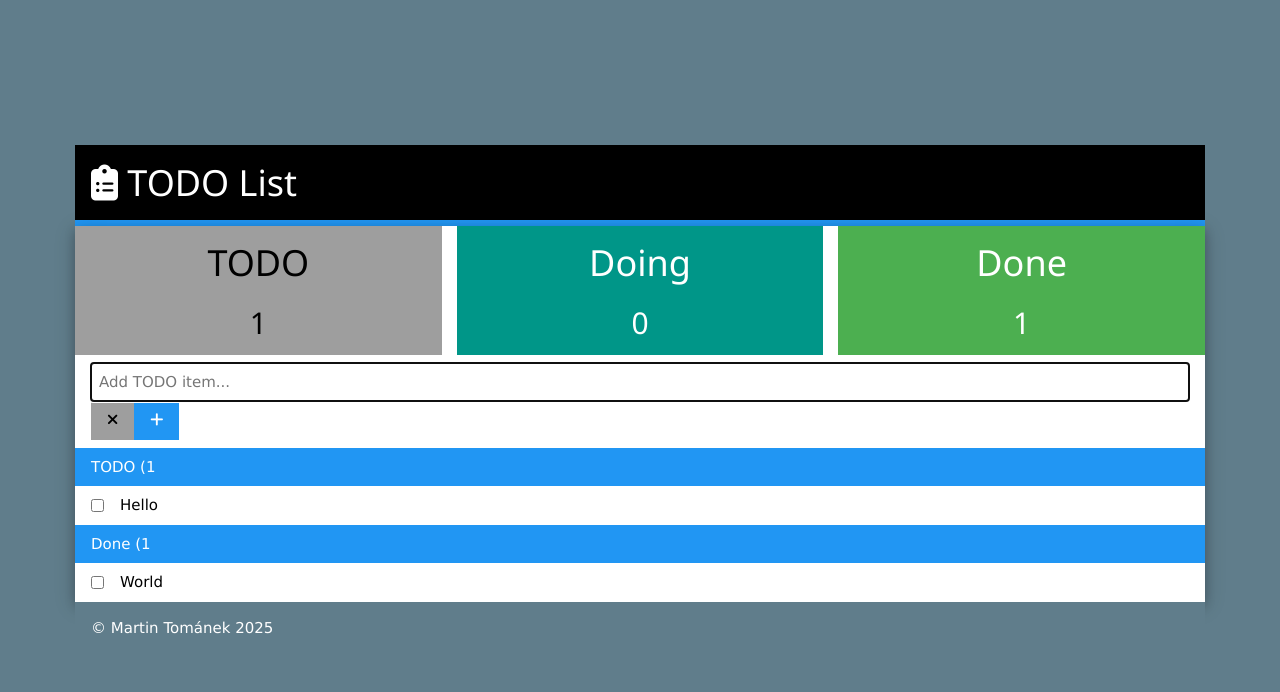
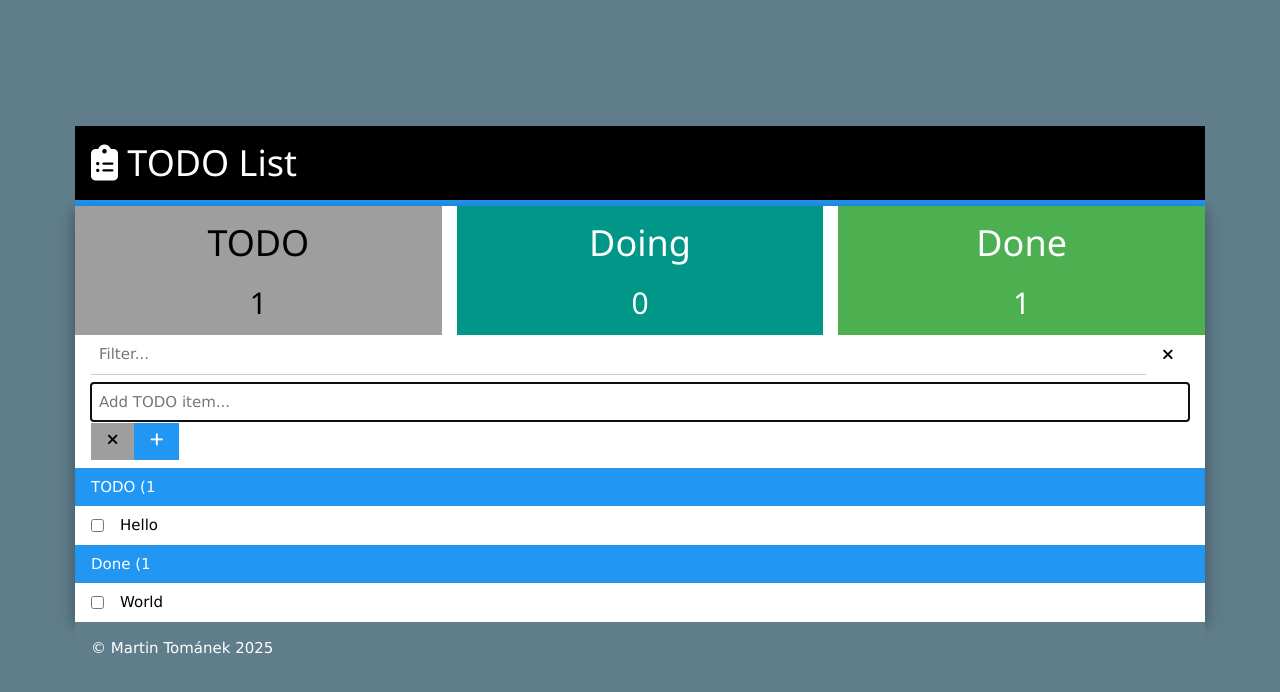
Before and after one commit to Finishxx/todo, a Vue app in the folder frontend/: page / in a window 1280 px wide. Shown: the top 692 px of the page. Built offline with nearby package versions, Linux system fonts and the light colour scheme.

Commit message:
Add TodoFilter

```diff
--- a/frontend/src/components/TodoApp.vue
+++ b/frontend/src/components/TodoApp.vue
@@ -1,9 +1,9 @@
 <script setup lang="ts">
-import { computed, type Ref, ref } from "vue"
+import { computed, type ComputedRef, type Ref, ref } from "vue"
 import { type TodoEntry, TodoEntryStatus } from "@/model/TodoEntry.ts"
 import TodoSummary from "@/components/todo/TodoSummary.vue"
+import TodoFilter from "@/components/todo/TodoFilter.vue"
 
-const newTodoText: Ref<string> = ref("")
 const entries: Ref<TodoEntry[]> = ref([
   { id: 1, name: "Hello", status: TodoEntryStatus.TODO },
   { id: 2, name: "World", status: TodoEntryStatus.DONE },
@@ -13,6 +13,15 @@ const entriesTodo = computed(() => {
 })
 const entriesDone = computed(() => {
   return entries.value.filter(item => item.status == TodoEntryStatus.DONE)
+})
+
+const newTodoText: Ref<string> = ref("")
+
+const filterText: Ref<string> = ref("")
+const filteredEntries: ComputedRef<TodoEntry[]> = computed(() => {
+  if (filterText.value == "") return entries.value
+
+  return entries.value.filter(entry => entry.name.includes(filterText.value))
 })
 
 function clearTodo(): void {
@@ -34,6 +43,7 @@ function addTodo(): void {
 <template>
   <div class="todo-container w3-white w3-card-4">
     <TodoSummary :entries="entries" />
+    <TodoFilter v-model="filterText" />
 
     <!-- Input -->
     <div class="w3-container 3-light-gray w3-padding">
--- a/frontend/src/components/todo/TodoFilter.vue
+++ b/frontend/src/components/todo/TodoFilter.vue
@@ -1,5 +1,27 @@
-<script setup lang="ts"></script>
+<script setup lang="ts">
+const model = defineModel()
 
-<template></template>
+function clear() {
+  model.value = ""
+}
+</script>
 
-<style scoped></style>
+<template>
+  <div class="w3-container filter-container">
+    <input
+      type="text"
+      v-model="model"
+      class="w3-input"
+      placeholder="Filter..."
+    />
+    <button class="w3-button" @click="clear()">
+      <i class="fas fa-times"></i>
+    </button>
+  </div>
+</template>
+
+<style scoped>
+.filter-container {
+  display: flex;
+}
+</style>
```
